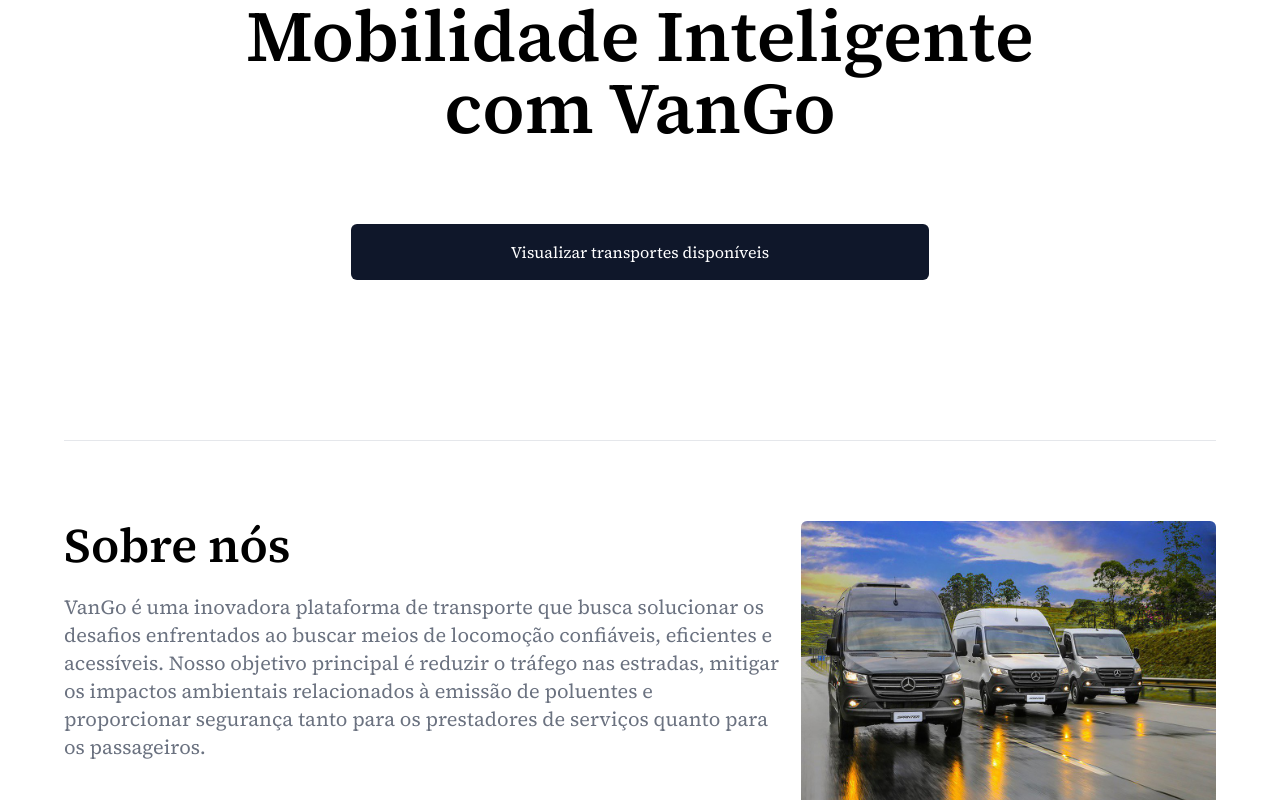
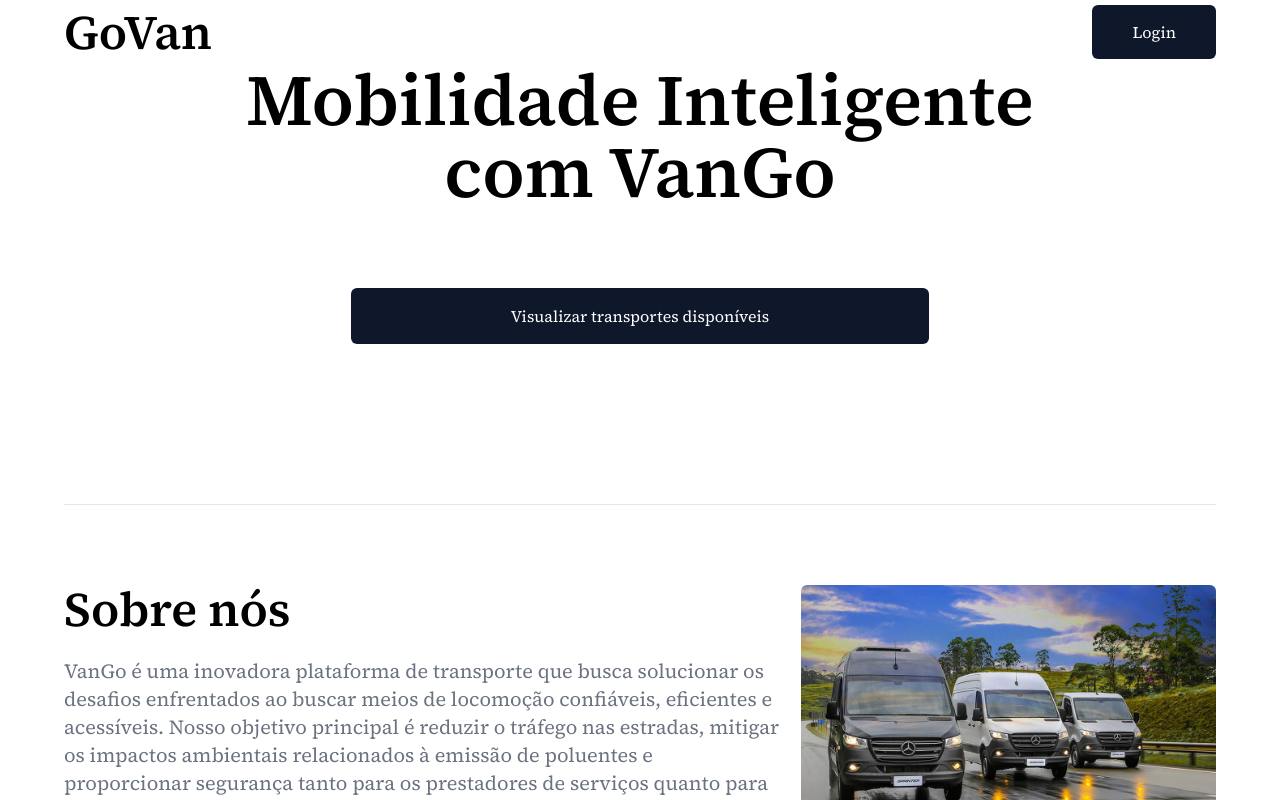
Before and after one commit to DevLucasEduardo/Go-van, a Next.js app: page / in a window 1280 px wide. Shown: the top 800 px of the page. Built offline with nearby package versions, Linux system fonts and the light colour scheme.

Commit message:
chore: new header

```diff
--- a/src/app/page.tsx
+++ b/src/app/page.tsx
@@ -1,9 +1,11 @@
 import Button from "./components/button";
 import Image from "next/image";
 import van from "./public/images/van.jpg";
+import Header from "./components/header";
 export default function Home() {
   return (
     <>
+      <Header button={true} />
       <div className="max-w-6xl mx-auto">
         <section className="flex justify-center font-bold text-7xl">
           <h1 className="w-9/12 text-center mb-20">
```
